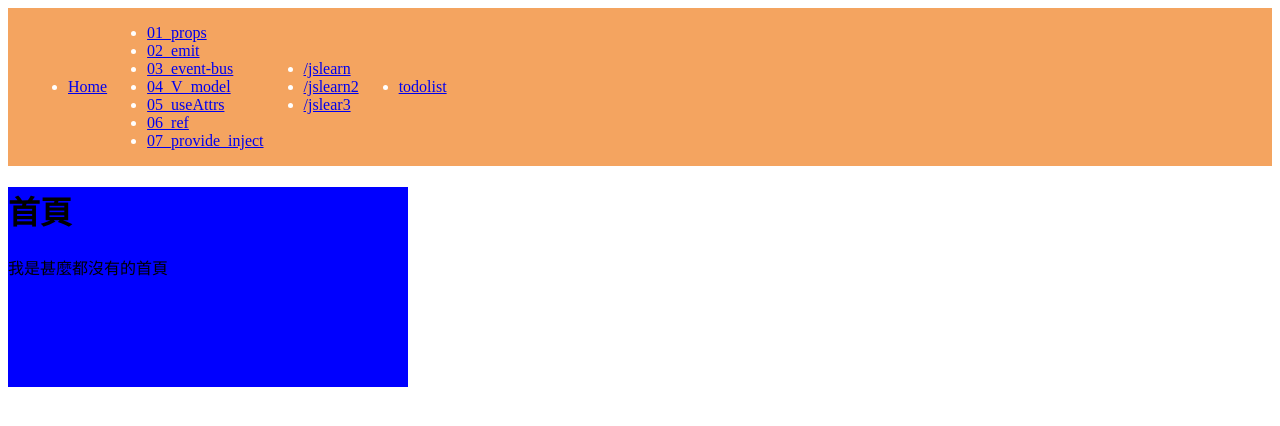
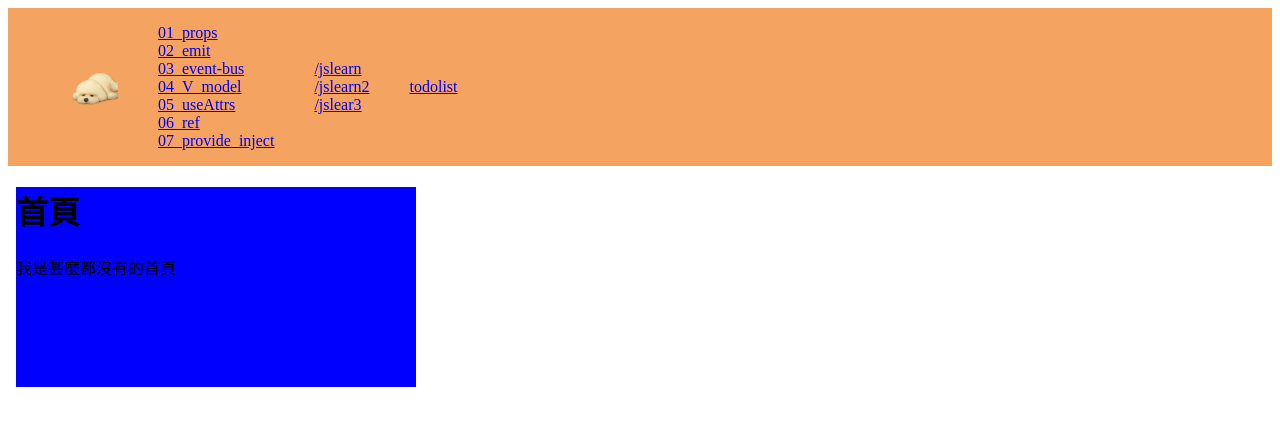
Before and after one commit to Roger0122/vue3_practise, a Vue app: page / in a window 1280 px wide. Shown: the top 426 px of the page. Built offline with nearby package versions, Linux system fonts and the light colour scheme.

Commit message:
修正: home替換為狗

```diff
--- a/src/App.vue
+++ b/src/App.vue
@@ -4,39 +4,17 @@ import navbar from '@/view/navbar.vue'
 </script>
 
 <template>
-    <nav>
-        <navbar/>
-    </nav>
-<!-- <nav>
-    <div class="link"><RouterLink to="/">Home</RouterLink></div>
-    <div class="link"><RouterLink to="/01_props">01_props</RouterLink></div>
-    <div class="link"><RouterLink to="/02_emit">02_emit</RouterLink></div>
-    <div class="link"><RouterLink to="/03_event-bus">03_event-bus</RouterLink></div>
-    <div class="link"><RouterLink to="/04_V_model">04_V_model</RouterLink></div>
-    <div class="link"><RouterLink to="/05_useAttrs">05_useAttrs</RouterLink></div>
-    <div class="link"><RouterLink to="/06_ref">06_ref</RouterLink></div>
-    <div class="link"><RouterLink to="/07_provide_inject">07_provide_inject</RouterLink></div>
+<nav>
+    <navbar/>
 </nav>
-<nav>
-    <div class="link"><RouterLink to="/jslearn">/jslearn</RouterLink></div>
-    <div class="link"><RouterLink to="/jslearn2">/jslearn2</RouterLink></div>
-    <div class="link"><RouterLink to="/jslearn3">/jslear3</RouterLink></div>
 
-</nav>
-<nav>
-    <div class="link"><RouterLink to="/todolist">todolist</RouterLink></div>
-</nav> -->
-<main>
+<body>
 <RouterView/>
-</main>
+</body>
+
 </template>
 
 <style scoped>
-.link {
-    display: inline-block;
-    padding: 8px;
-    color: #42b983;
-    text-decoration: none;
-    margin: 0 1px 0 1px;
-}
+
+
 </style>
--- a/src/view/navbar.vue
+++ b/src/view/navbar.vue
@@ -3,7 +3,7 @@
 
     <div>
       <ul>
-        <li><div class="link"><RouterLink to="/">Home</RouterLink></div></li>
+        <li><div class="link"><RouterLink to="/"><img src="@/assets/img/home.png" alt="HOME"></RouterLink></div></li>
       </ul>
     </div>
     <div>
@@ -49,5 +49,15 @@ import { RouterLink } from 'vue-router';
   padding: 0 20px;
 }
 
+li{
+  list-style-type: none;
+  margin: 0;
+  padding: 0;
+}
+
+.link img {
+  width: 50px;  /* 或你要的大小 */
+  height: 50px; /* 或 auto 保持比例 */
+}
 
 </style>
```
Also changed, not shown: src/assets/img/home.png (added).
